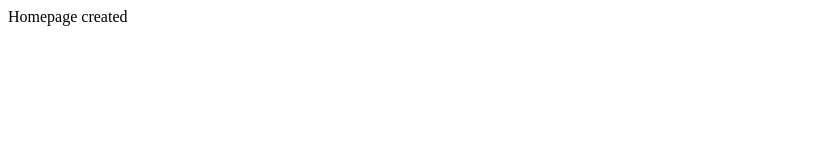
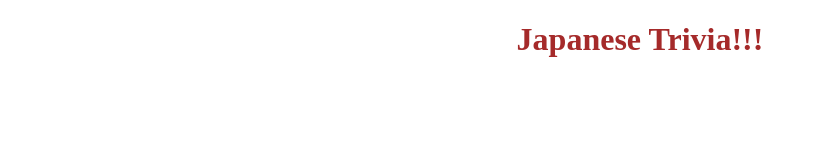
Before and after one commit to moguchi1/TermProject, a plain HTML site: page index.html in a window 1280 px wide. Shown: the whole page, without its empty margins (0-816 px from the left). Drawn offline with Linux system fonts and the light colour scheme.

Commit message:
Working on Draft

```diff
--- a/index.html
+++ b/index.html
@@ -4,10 +4,17 @@
     <meta charset="UTF-8">
     <meta http-equiv="X-UA-Compatible" content="IE=edge">
     <meta name="viewport" content="width=device-width, initial-scale=1.0">
-    <title>Homepage</title>
+    <title>LearnJapan</title>
+    <style>
+        #title {text-align: center;
+        color: brown;}
+
+    </style>
 </head>
 <body>
-    Homepage created
+    <h1 id="title">Japanese Trivia!!!</h1>
+
+
 
 </body>
 </html>
```
